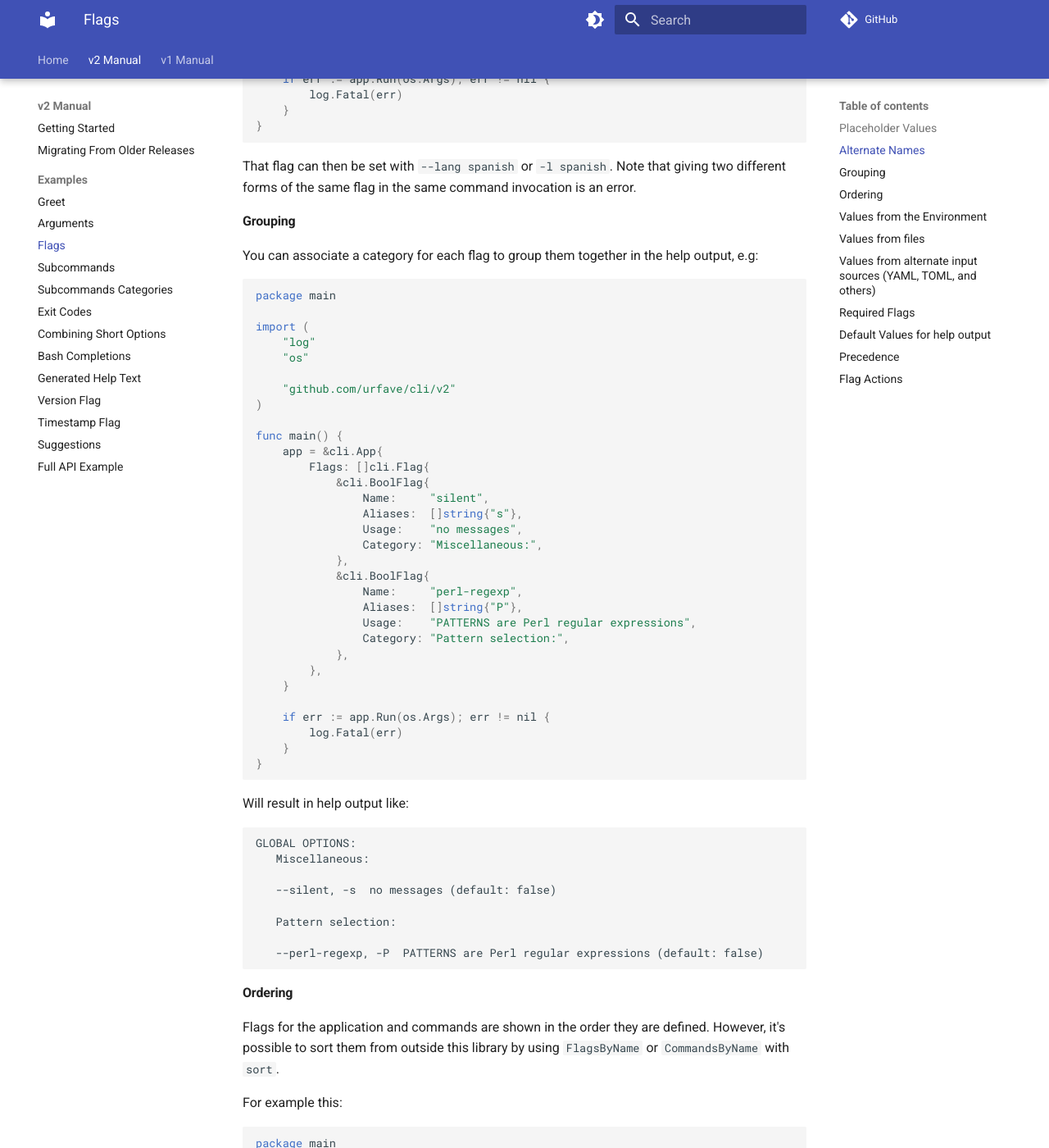
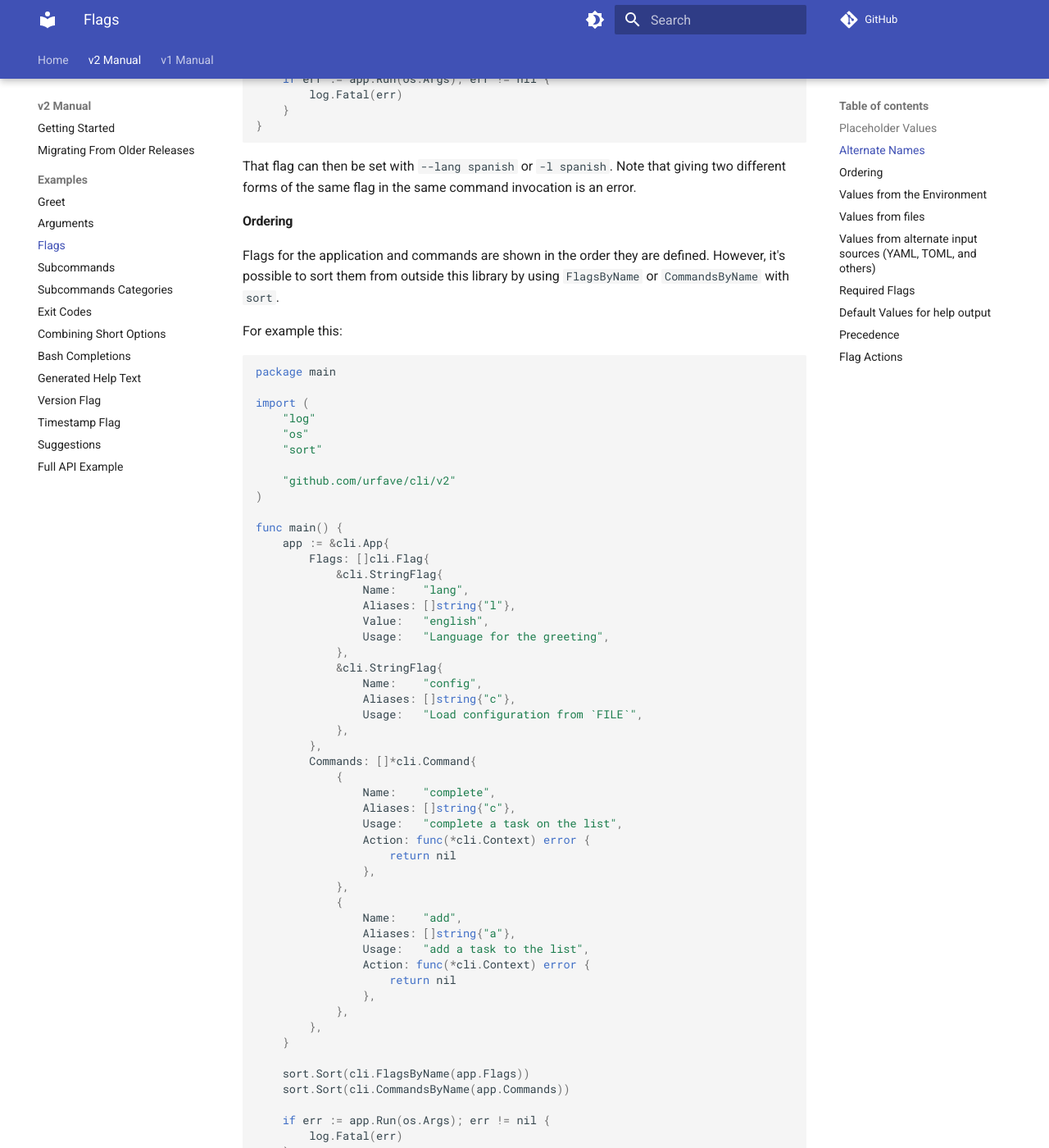
Before and after one commit to urfave/cli, an MkDocs documentation site: the page built from docs/v2/examples/flags.md, in a window 1280 px wide and 1400 px high, scrolled down 3867 px. Shown: the whole window at 82% size. Built offline with MkDocs 1.6.1 and Material for MkDocs 9.7.7, drawn with Linux system fonts in a browser that asks for light colours; comment, search, counter and statistics services are not loaded.

Commit message:
Revert "Doc:(issue_1593) Add flag category topic in docs"

````diff
--- a/docs/v2/examples/flags.md
+++ b/docs/v2/examples/flags.md
@@ -229,57 +229,6 @@ func main() {
 That flag can then be set with `--lang spanish` or `-l spanish`. Note that
 giving two different forms of the same flag in the same command invocation is an
 error.
-
-#### Grouping
-
-You can associate a category for each flag to group them together in the help output, e.g:
-
-```go
-package main
-
-import (
-	"log"
-	"os"
-
-	"github.com/urfave/cli/v2"
-)
-
-func main() {
-	app = &cli.App{
-		Flags: []cli.Flag{
-			&cli.BoolFlag{
-				Name:     "silent",
-				Aliases:  []string{"s"},
-				Usage:    "no messages",
-				Category: "Miscellaneous:",
-			},
-			&cli.BoolFlag{
-				Name:     "perl-regexp",
-				Aliases:  []string{"P"},
-				Usage:    "PATTERNS are Perl regular expressions",
-				Category: "Pattern selection:",
-			},
-		},
-	}
-
-	if err := app.Run(os.Args); err != nil {
-		log.Fatal(err)
-	}
-}
-```
-
-Will result in help output like:
-
-```
-GLOBAL OPTIONS:
-   Miscellaneous:
-
-   --silent, -s  no messages (default: false)
-
-   Pattern selection:
-
-   --perl-regexp, -P  PATTERNS are Perl regular expressions (default: false)
-```
 
 #### Ordering
 
````
